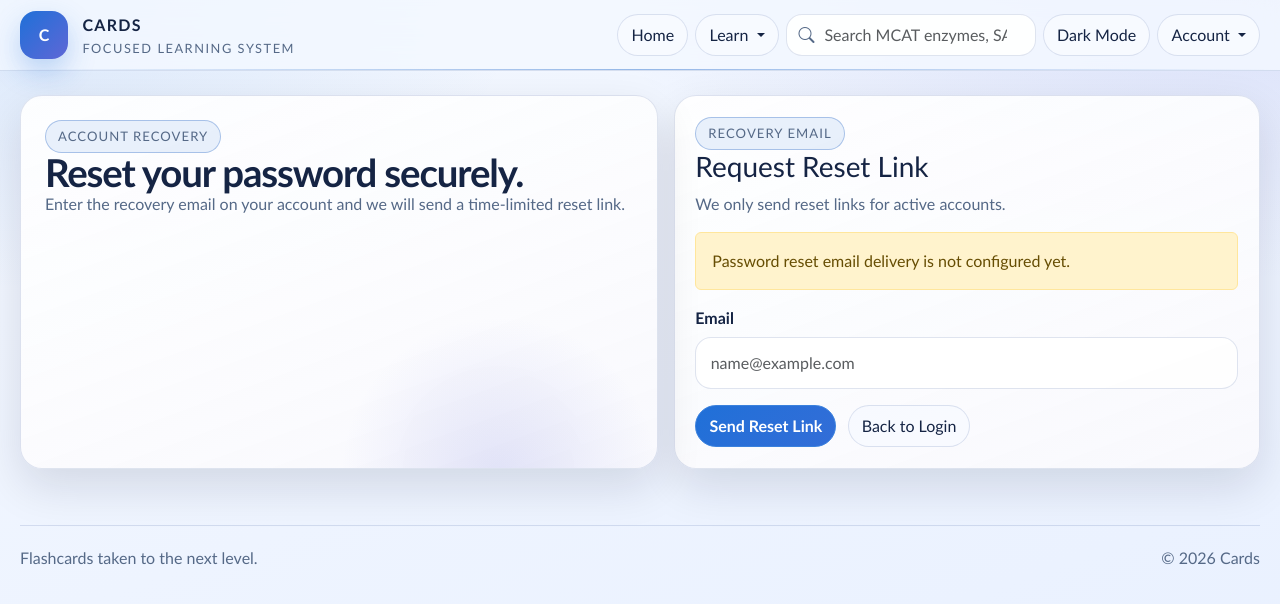
After one commit to Aden-1/Cards, a Flask app: page /forgot-password in a window 1280 px wide. The commit adds this page. Shown: the top 604 px of the page. Run offline with Flask 3, Linux system fonts and the light colour scheme; some libraries are stand-ins or nearby versions.

Commit message:
Big update 1.3
Fixed issues in the account lifecycle.

```diff
--- a/app.py
+++ b/app.py
@@ -7,13 +7,16 @@ import io
 import json
 import logging
 import secrets
+import smtplib
 import sys
 from collections import Counter
 from datetime import datetime, timedelta, timezone
+from email.message import EmailMessage
 
 import click
 from flask import Flask
 from flask_migrate import Migrate
+from itsdangerous import BadSignature, BadTimeSignature, SignatureExpired, URLSafeTimedSerializer
 from sqlalchemy import text
 from sqlalchemy.exc import IntegrityError
 from werkzeug.middleware.proxy_fix import ProxyFix
@@ -42,6 +45,14 @@ def _env_int(name, default):
         return int(raw_value)
     except ValueError as exc:
         raise RuntimeError(f'{name} must be an integer.') from exc
+
+
+def _env_str(name, default=None):
+    raw_value = os.environ.get(name)
+    if raw_value is None:
+        return default
+    value = raw_value.strip()
+    return value or default
 
 
 def _env_list(name):
@@ -116,9 +127,21 @@ app.config['PERMANENT_SESSION_LIFETIME'] = timedelta(days=_env_int('SESSION_LIFE
 app.config['IS_PRODUCTION'] = is_production
 app.config['PREFERRED_URL_SCHEME'] = 'https' if is_production else 'http'
 app.config['MAX_CONTENT_LENGTH'] = _env_int('MAX_CONTENT_LENGTH', 2 * 1024 * 1024)
+app.config['PASSWORD_RESET_TOKEN_MAX_AGE_SECONDS'] = _env_int('PASSWORD_RESET_TOKEN_MAX_AGE_SECONDS', 3600)
 app.config['PUBLIC_REGISTRATION_ENABLED'] = _env_bool(
     'PUBLIC_REGISTRATION_ENABLED',
     default=not is_production,
+)
+app.config['MAIL_SERVER'] = _env_str('MAIL_SERVER')
+app.config['MAIL_PORT'] = _env_int('MAIL_PORT', 587)
+app.config['MAIL_USERNAME'] = _env_str('MAIL_USERNAME')
+app.config['MAIL_PASSWORD'] = _env_str('MAIL_PASSWORD')
+app.config['MAIL_USE_TLS'] = _env_bool('MAIL_USE_TLS', default=True)
+app.config['MAIL_USE_SSL'] = _env_bool('MAIL_USE_SSL', default=False)
+app.config['MAIL_DEFAULT_SENDER'] = _env_str('MAIL_DEFAULT_SENDER')
+app.config['PASSWORD_RESET_URL_BASE'] = _env_str('PASSWORD_RESET_URL_BASE')
+app.config['PASSWORD_RESET_EMAILS_ENABLED'] = bool(
+    app.config['MAIL_SERVER'] and app.config['MAIL_DEFAULT_SENDER']
 )
 trusted_hosts = _env_list('TRUSTED_HOSTS')
 if is_production and not trusted_hosts:
@@ -662,7 +685,7 @@ def get_user_by_email(email):
 
 
 def update_user_account(user_id, username, email=None, password=None):
-    user = User.query.get(user_id)
+    user = db.session.get(User, user_id)
     if not user:
         return None
     user.username = username
@@ -671,6 +694,90 @@ def update_user_account(user_id, username, email=None, password=None):
         user.set_password(password)
     db.session.commit()
     return user
+
+
+def _account_token_serializer():
+    return URLSafeTimedSerializer(app.config['SECRET_KEY'], salt='cards-account-lifecycle')
+
+
+def generate_password_reset_token(user):
+    serializer = _account_token_serializer()
+    return serializer.dumps({'user_id': user.user_id, 'email': user.email, 'purpose': 'password_reset'})
+
+
+def get_user_by_password_reset_token(token, max_age_seconds=None):
+    serializer = _account_token_serializer()
+    max_age_seconds = max_age_seconds or app.config['PASSWORD_RESET_TOKEN_MAX_AGE_SECONDS']
+    try:
+        payload = serializer.loads(token, max_age=max_age_seconds)
+    except (BadSignature, BadTimeSignature, SignatureExpired):
+        return None
+
+    if payload.get('purpose') != 'password_reset':
+        return None
+    user_id = payload.get('user_id')
+    email = payload.get('email')
+    if not user_id or not email:
+        return None
+    user = db.session.get(User, user_id)
+    if not user or not user.is_active or user.email != email:
+        return None
+    return user
+
+
+def build_password_reset_url(token):
+    configured_base = app.config.get('PASSWORD_RESET_URL_BASE')
+    if configured_base:
+        return f"{configured_base.rstrip('/')}?token={token}"
+    return None
+
+
+def send_password_reset_email(user, reset_url):
+    message = EmailMessage()
+    message['Subject'] = 'Reset your Cards password'
+    message['From'] = app.config['MAIL_DEFAULT_SENDER']
+    message['To'] = user.email
+    message.set_content(
+        (
+            f"Hello {user.username},\n\n"
+            "We received a request to reset your Cards password.\n"
+            f"Use this link within {app.config['PASSWORD_RESET_TOKEN_MAX_AGE_SECONDS'] // 60} minutes:\n\n"
+            f"{reset_url}\n\n"
+            "If you did not request this, you can ignore this email."
+        )
+    )
+
+    smtp_host = app.config['MAIL_SERVER']
+    smtp_port = app.config['MAIL_PORT']
+    smtp_username = app.config.get('MAIL_USERNAME')
+    smtp_password = app.config.get('MAIL_PASSWORD')
+    use_ssl = app.config.get('MAIL_USE_SSL')
+    use_tls = app.config.get('MAIL_USE_TLS')
+
+    smtp_class = smtplib.SMTP_SSL if use_ssl else smtplib.SMTP
+    with smtp_class(smtp_host, smtp_port, timeout=10) as smtp:
+        if not use_ssl and use_tls:
+            smtp.starttls()
+        if smtp_username:
+            smtp.login(smtp_username, smtp_password or '')
+        smtp.send_message(message)
+
+
+def delete_user_account(user_id):
+    user = db.session.get(User, user_id)
+    if not user:
+        return False
+
+    owned_deck_ids = [deck_id for (deck_id,) in db.session.query(Deck.deck_id).filter_by(owned_by=user.user_id).all()]
+    owned_quiz_ids = [quiz_id for (quiz_id,) in db.session.query(Quiz.quiz_id).filter_by(owned_by=user.user_id).all()]
+    for deck_id in owned_deck_ids:
+        _delete_content_fts_index_row('deck', deck_id)
+    for quiz_id in owned_quiz_ids:
+        _delete_content_fts_index_row('quiz', quiz_id)
+
+    db.session.delete(user)
+    db.session.commit()
+    return True
 
 
 # Deck helpers.
--- a/routes.py
+++ b/routes.py
@@ -111,7 +111,10 @@ _rate_limit_lock = Lock()
 _RATE_LIMITS = {
     'login': (10, 15 * 60),
     'register': (5, 60 * 60),
+    'forgot_password': (5, 60 * 60),
+    'reset_password': (10, 60 * 60),
     'account': (10, 60 * 60),
+    'delete_account': (3, 60 * 60),
     'admin_users': (30, 60 * 60),
 }
 
@@ -260,6 +263,10 @@ def _valid_password(password):
     )
 
 
+def _valid_email(email):
+    return bool(re.fullmatch(r'[^@\s]+@[^@\s]+\.[^@\s]+', email or ''))
+
+
 def _password_requirements_message(prefix='Passwords'):
     return f'{prefix} must be at least 12 characters and contain a letter and a number.'
 
@@ -307,6 +314,8 @@ def register():
 
     if not _valid_username(username):
         return render_template('register.html', error='Usernames must be 3-40 letters, numbers, dots, dashes, or underscores.'), 400
+    if not _valid_email(email):
+        return render_template('register.html', error='Enter a valid email address so your account can be recovered.'), 400
     if not _valid_password(password):
         return render_template('register.html', error=_password_requirements_message()), 400
     if password != confirm_password:
@@ -348,6 +357,91 @@ def login():
     return redirect(_safe_next_url(data.get('next')))
 
 
+def forgot_password():
+    from app import (
+        build_password_reset_url,
+        generate_password_reset_token,
+        get_user_by_email,
+        send_password_reset_email,
+    )
+
+    success_message = 'If that email matches an active account, a password reset link has been sent.'
+    email_delivery_available = current_app.config.get('PASSWORD_RESET_EMAILS_ENABLED', False)
+    if request.method == 'GET':
+        return render_template(
+            'forgot_password.html',
+            success=None,
+            email_delivery_available=email_delivery_available,
+        )
+
+    data = _request_data()
+    email = (data.get('email') or '').strip().lower()
+    if not _valid_email(email):
+        return render_template(
+            'forgot_password.html',
+            error='Enter a valid email address.',
+            email_delivery_available=email_delivery_available,
+        ), 400
+
+    user = get_user_by_email(email)
+    if user and user.is_active and email_delivery_available:
+        token = generate_password_reset_token(user)
+        reset_url = build_password_reset_url(token) or url_for('reset_password', token=token, _external=True)
+        try:
+            send_password_reset_email(user, reset_url)
+        except Exception:
+            current_app.logger.exception('password_reset_email_failed user_id=%s', user.user_id)
+            return render_template(
+                'forgot_password.html',
+                error='Password reset email delivery is temporarily unavailable. Please try again later.',
+                email_delivery_available=email_delivery_available,
+            ), 503
+        current_app.logger.info('password_reset_requested user_id=%s', user.user_id)
+
+    return render_template(
+        'forgot_password.html',
+        success=success_message,
+        email_delivery_available=email_delivery_available,
+    )
+
+
+def reset_password():
+    from app import get_user_by_password_reset_token, update_user_account
+
+    token = (request.args.get('token') if request.method == 'GET' else _request_data().get('token') or '').strip()
+    user = get_user_by_password_reset_token(token)
+    if request.method == 'GET':
+        return render_template('reset_password.html', token=token, token_valid=bool(user))
+
+    password = _request_data().get('password') or ''
+    confirm_password = _request_data().get('confirm_password') or ''
+    if not user:
+        return render_template(
+            'reset_password.html',
+            token=token,
+            token_valid=False,
+            error='This password reset link is invalid or has expired.',
+        ), 400
+    if not _valid_password(password):
+        return render_template(
+            'reset_password.html',
+            token=token,
+            token_valid=True,
+            error=_password_requirements_message('Passwords'),
+        ), 400
+    if password != confirm_password:
+        return render_template(
+            'reset_password.html',
+            token=token,
+            token_valid=True,
+            error='Passwords do not match.',
+        ), 400
+
+    update_user_account(user.user_id, username=user.username, email=user.email, password=password)
+    current_app.logger.info('password_reset_completed user_id=%s', user.user_id)
+    return redirect(url_for('login', notice='Password updated. You can log in now.', level='success'))
+
+
 def logout():
     session.clear()
     return redirect(url_for('index', notice='Logged out', level='success'))
@@ -373,6 +467,8 @@ def account():
         return render_template('account.html', user=user, error='Enter your current password to save account changes.'), 400
     if not _valid_username(username):
         return render_template('account.html', user=user, error='Usernames must be 3-40 letters, numbers, dots, dashes, or underscores.'), 400
+    if not _valid_email(email):
+        return render_template('account.html', user=user, error='Enter a valid email address so your account stays recoverable.'), 400
     existing_user = get_user(username)
     if existing_user and existing_user.user_id != user.user_id:
         return render_template('account.html', user=user, error='That username is already taken.'), 400
@@ -398,6 +494,35 @@ def account():
     return render_template('account.html', user=updated_user, success='Account updated.')
 
 
+@login_required
+def delete_account():
+    from app import delete_user_account
+
+    user = _current_user()
+    data = _request_data()
+    current_password = data.get('current_password') or ''
+    confirmation = (data.get('confirmation') or '').strip()
+
+    if confirmation != 'DELETE':
+        return render_template(
+            'account.html',
+            user=user,
+            delete_error='Type DELETE to confirm account deletion.',
+        ), 400
+    if not user.check_password(current_password):
+        return render_template(
+            'account.html',
+            user=user,
+            delete_error='Enter your current password to delete your account.',
+        ), 400
+
+    deleted_user_id = user.user_id
+    delete_user_account(deleted_user_id)
+    session.clear()
+    current_app.logger.info('self_service_account_deleted user_id=%s', deleted_user_id)
+    return redirect(url_for('index', notice='Your account and owned content were deleted.', level='success'))
+
+
 def update_theme_route():
     user = _current_user()
     if not user:
@@ -416,8 +541,8 @@ def update_theme_route():
 
 @admin_required
 def admin_users():
-    from app import _delete_content_fts_index_row
-    from models import Deck, Quiz, User, db
+    from app import delete_user_account
+    from models import User, db
 
     if request.method == 'GET':
         users = User.query.order_by(User.user_id).all()
@@ -437,17 +562,7 @@ def admin_users():
     if action == 'delete':
         if current_user and current_user.user_id == target_user.user_id:
             return redirect(url_for('admin_users', notice='You cannot delete your own account.', level='error'))
-
-        # Keep search index clean before cascading deletes.
-        owned_deck_ids = [deck_id for (deck_id,) in db.session.query(Deck.deck_id).filter_by(owned_by=target_user.user_id).all()]
-        owned_quiz_ids = [quiz_id for (quiz_id,) in db.session.query(Quiz.quiz_id).filter_by(owned_by=target_user.user_id).all()]
-        for deck_id in owned_deck_ids:
-            _delete_content_fts_index_row('deck', deck_id)
-        for quiz_id in owned_quiz_ids:
-            _delete_content_fts_index_row('quiz', quiz_id)
-
-        db.session.delete(target_user)
-        db.session.commit()
+        delete_user_account(target_user.user_id)
         current_app.logger.info('admin_action=delete_user actor_id=%s target_id=%s', current_user.user_id, target_user_id)
         return redirect(url_for('admin_users', notice='User and all owned data deleted.', level='success'))
 
@@ -1617,8 +1732,11 @@ def register_routes(app):
     app.add_url_rule('/readyz', endpoint='readyz', view_func=readyz, methods=['GET'])
     app.add_url_rule('/register', endpoint='register', view_func=register, methods=['GET', 'POST'])
     app.add_url_rule('/login', endpoint='login', view_func=login, methods=['GET', 'POST'])
+    app.add_url_rule('/forgot-password', endpoint='forgot_password', view_func=forgot_password, methods=['GET', 'POST'])
+    app.add_url_rule('/reset-password', endpoint='reset_password', view_func=reset_password, methods=['GET', 'POST'])
     app.add_url_rule('/logout', endpoint='logout', view_func=logout, methods=['POST'])
     app.add_url_rule('/account', endpoint='account', view_func=account, methods=['GET', 'POST'])
+    app.add_url_rule('/account/delete', endpoint='delete_account', view_func=delete_account, methods=['POST'])
     app.add_url_rule('/theme', endpoint='update_theme', view_func=update_theme_route, methods=['POST'])
     app.add_url_rule('/admin/users', endpoint='admin_users', view_func=admin_users, methods=['GET', 'POST'])
     app.add_url_rule('/edit', endpoint='edit', view_func=edit)
--- /dev/null
+++ b/templates/forgot_password.html
@@ -0,0 +1,35 @@
+{% extends "base.html" %}
+
+{% block title %}Cards | Reset Password{% endblock %}
+
+{% block content %}
+<section class="auth-grid fade-in">
+    <article class="hero-panel">
+        <span class="page-kicker">Account Recovery</span>
+        <h1 class="page-title">Reset your password securely.</h1>
+        <p class="page-description">Enter the recovery email on your account and we will send a time-limited reset link.</p>
+    </article>
+    <article class="auth-card">
+        <div>
+            <span class="page-kicker">Recovery Email</span>
+            <h2 class="h3 mb-2">Request Reset Link</h2>
+            <p class="muted-copy mb-0">We only send reset links for active accounts.</p>
+        </div>
+        {% if error %}<div class="alert alert-danger mb-0">{{ error }}</div>{% endif %}
+        {% if success %}<div class="alert alert-success mb-0">{{ success }}</div>{% endif %}
+        {% if not email_delivery_available %}
+        <div class="alert alert-warning mb-0">Password reset email delivery is not configured yet.</div>
+        {% endif %}
+        <form method="post" action="{{ url_for('forgot_password') }}" class="section-stack">
+            <div>
+                <label class="form-label" for="email">Email</label>
+                <input class="form-control" type="email" id="email" name="email" autocomplete="email" required placeholder="name@example.com">
+            </div>
+            <div class="auth-actions">
+                <button class="btn-primary-surface" type="submit">Send Reset Link</button>
+                <a class="btn-surface" href="{{ url_for('login') }}">Back to Login</a>
+            </div>
+        </form>
+    </article>
+</section>
+{% endblock %}
--- a/templates/login.html
+++ b/templates/login.html
@@ -37,6 +37,9 @@
                 <button class="btn-primary-surface" type="submit">Log In</button>
                 <a class="btn-surface" href="{{ url_for('register') }}">Create Account</a>
             </div>
+            <div>
+                <a class="text-decoration-none" href="{{ url_for('forgot_password') }}">Forgot your password?</a>
+            </div>
         </form>
     </article>
 </section>
--- a/templates/register.html
+++ b/templates/register.html
@@ -18,7 +18,7 @@
         <div>
             <span class="page-kicker">Join</span>
             <h2 class="h3 mb-2">Create Account</h2>
-            <p class="muted-copy mb-0">A username and password are enough to get started.</p>
+            <p class="muted-copy mb-0">Use a recoverable email so you can reset your password later.</p>
         </div>
         {% if error %}
         <div class="alert alert-danger mb-0">{{ error }}</div>
@@ -32,8 +32,8 @@
                 <input class="form-control" type="text" id="username" name="username" autocomplete="username" minlength="3" maxlength="40" required placeholder="Choose a username" {% if registration_disabled %}disabled{% endif %}>
             </div>
             <div>
-                <label class="form-label" for="email">Email Optional</label>
-                <input class="form-control" type="email" id="email" name="email" autocomplete="email" placeholder="name@example.com" {% if registration_disabled %}disabled{% endif %}>
+                <label class="form-label" for="email">Email</label>
+                <input class="form-control" type="email" id="email" name="email" autocomplete="email" required placeholder="name@example.com" {% if registration_disabled %}disabled{% endif %}>
             </div>
             <div>
                 <label class="form-label" for="password">Password</label>
```
Also changed, not shown: docs/API.md (+35 -2 lines), docs/DEPLOYMENT.md (+3 -0 lines), templates/account.html (+24 -3 lines), templates/reset_password.html (added, +44 -0 lines), tests/test_production_readiness.py (+94 -7 lines), README.md.
